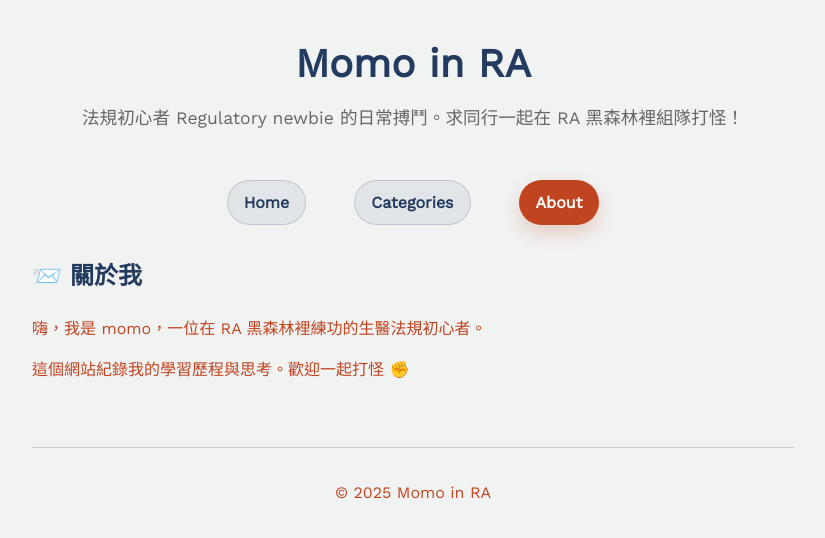
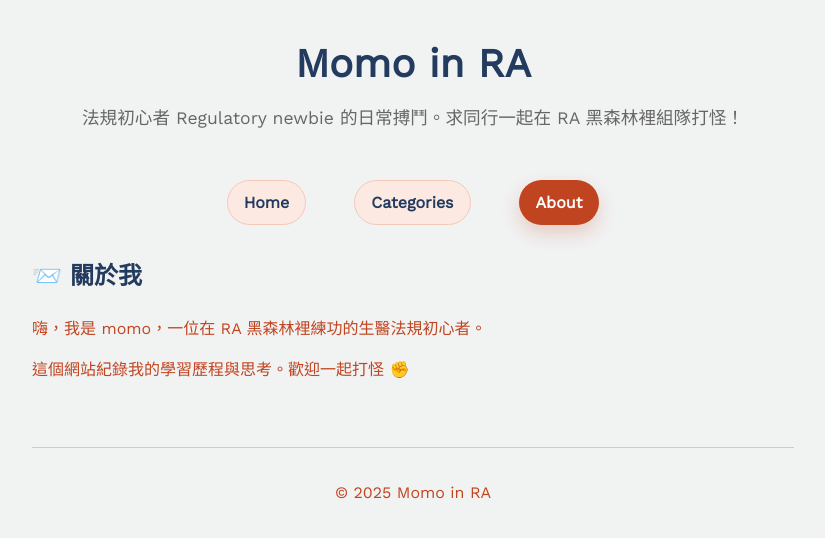
Before and after one commit to MomoInRA/github.io, a Jekyll site: the page built from about.html, in a window 1280 px wide. Shown: the top 538 px of the page, without its empty margins (227-1052 px from the left). Built offline with Jekyll 4.4.1, drawn with Linux system fonts in a browser that asks for light colours.

Commit message:
Update style.css

```diff
--- a/assets/css/style.css
+++ b/assets/css/style.css
@@ -413,6 +413,13 @@ header h1 a:hover::after{
   box-shadow: 0 8px 18px rgba(193,68,32,.22);
 }
 
+:root{
+  --pill-bg: #FCE9E2;          /* 預設底：淡橘 */
+  --pill-bg-hover: #FAD9CE;    /* 滑過底：再深一點 */
+  --pill-border: #F4C8B9;
+  --pill-border-hover: #E9B3A2;
+}
+
 /* 鍵盤可達性 */
 .navbar ul li a:focus-visible{
   outline: 2px solid var(--accent);
```
